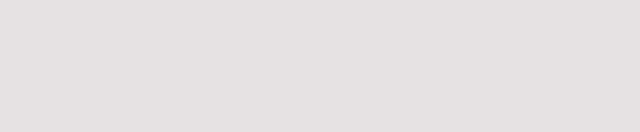
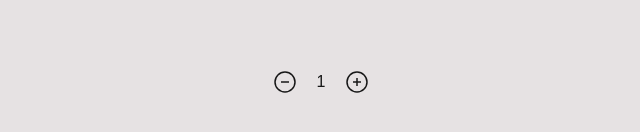
Before and after one commit to AmirZhou/cprg306-assignments, a Next.js app: page /week-4 in a window 1280 px wide. Shown: the part 318-450 px from the top of the page, without its empty margins (319-959 px from the left). Built offline with nearby package versions, Linux system fonts and the light colour scheme.

Commit message:
feat: implements week-4 core function (without animation)

```diff
--- a/app/week-4/new-item.js
+++ b/app/week-4/new-item.js
@@ -1,8 +1,9 @@
 "use client";
 import { useState, useCallback } from "react";
+import { PlusIcon, MinusIcon } from "@/components/Icons";
 
 export default function NewItem() {
-  const { quantity, setQuantity } = useState(1);
+  const [quantity, setQuantity] = useState(1);
 
   const increment = useCallback(() => {
     setQuantity(prev => prev < 20 ? prev + 1 : prev);
@@ -10,13 +11,18 @@ export default function NewItem() {
   }, []);
 
   const decrement = useCallback(() => {
-    setQuantity(prev => prev > 0 ? prev - 1 : prev);
+    setQuantity(prev => prev > 1 ? prev - 1 : prev);
     // eslint-disable-next-line react-hooks/exhaustive-deps
   }, []);
 
-  return <div className="">
-    <span></span>
-    <span>{quantity}</span>
-    <span></span>
-    </div>
+  return (
+    <div className="flex w-24 mx-auto justify-between ">
+      <span>
+        <MinusIcon onClick={decrement} />
+      </span>
+      <span className="w-8 text-center">{quantity}</span>
+      <span>
+        <PlusIcon onClick={increment} />
+      </span>
+    </div>);
 }
--- /dev/null
+++ b/components/Icons/MinusIcon.tsx
@@ -0,0 +1,29 @@
+import React, { useRef } from "react";
+import { cn } from "@/utils/cn";
+
+interface MinusIconProps extends React.ComponentProps<"svg"> {}
+
+export default function MinusIconProps({
+  className,
+  ref,
+  ...props
+}: MinusIconProps) {
+  const svgRef = useRef<SVGSVGElement>(null);
+
+  return (
+    <svg
+      ref={ref || svgRef}
+      className={cn(
+        "stroke-linecap-round stroke-linejoin-round h-6 w-6 stroke-current stroke-[1.5]",
+        className,
+      )}
+      xmlns="http://www.w3.org/2000/svg"
+      fill="none"
+      viewBox="0 0 24 24"
+      {...props}
+    >
+      <circle cx="12" cy="12" r="10"></circle>
+      <line x1="8" y1="12" x2="16" y2="12"></line>
+    </svg>
+  );
+}
--- a/components/Icons/PlusIcon.tsx
+++ b/components/Icons/PlusIcon.tsx
@@ -1,2 +1,39 @@
 import React, { useRef } from "react";
 import { cn } from "@/utils/cn";
+
+// QA: what's the difference between React.ComponentProps and React.ComponentPropsWithoutRef? and React.ComponentPropsWithRef?
+// [Deepseek reply]:
+// ComponentPropsWithRef includes ref prop, ComponentPropsWithoutRef excludes it
+// Since React 19 handles ref as regular prop, ComponentProps<'svg'> is sufficient
+interface PlusIconProps extends React.ComponentProps<"svg"> {}
+
+export default function PlusIcon({ className, ref, ...props }: PlusIconProps) {
+  const svgRef = useRef<SVGSVGElement>(null);
+
+  // [Deepseek note]:
+  // For GSAP animations, you can use either:
+  // 1. Internal ref (svgRef) if animating within the component
+  // 2. Passed ref (ref prop) if parent component will control animations
+
+  return (
+    <svg
+      ref={ref || svgRef} // use passed ref if available
+      className={cn(
+        "stroke-linecap-round stroke-linejoin-round h-6 w-6 stroke-current stroke-[1.5]",
+        className,
+      )}
+      viewBox="0 0 24 24"
+      fill="none"
+      xmlns="http://www.w3.org/2000/svg"
+      {...props}
+    >
+      <circle cx="12" cy="12" r="10" />
+      <line x1="12" y1="8" x2="12" y2="16" />
+      <line x1="8" y1="12" x2="16" y2="12" />
+    </svg>
+  );
+}
+
+// how this works?
+// Deepseek note: Helps with React DevTools debugging
+PlusIcon.displayName = "PlusIcon";
--- /dev/null
+++ b/components/Icons/index.ts
@@ -0,0 +1,2 @@
+export { default as PlusIcon } from "./PlusIcon";
+export { default as MinusIcon } from "./MinusIcon";
--- a/public/output.css
+++ b/public/output.css
@@ -574,6 +574,11 @@ video {
   top: 0px;
 }
 
+.mx-auto {
+  margin-left: auto;
+  margin-right: auto;
+}
+
 .mt-1 {
   margin-top: 0.25rem;
 }
@@ -610,6 +615,10 @@ video {
   height: 100%;
 }
 
+.h-6 {
+  height: 1.5rem;
+}
+
 .min-h-screen {
   min-height: 100vh;
 }
@@ -624,6 +633,34 @@ video {
 
 .w-screen {
   width: 100vw;
+}
+
+.w-6 {
+  width: 1.5rem;
+}
+
+.w-48 {
+  width: 12rem;
+}
+
+.w-12 {
+  width: 3rem;
+}
+
+.w-4 {
+  width: 1rem;
+}
+
+.w-1 {
+  width: 0.25rem;
+}
+
+.w-8 {
+  width: 2rem;
+}
+
+.w-24 {
+  width: 6rem;
 }
 
 .transform {
@@ -656,6 +693,10 @@ video {
 
 .justify-center {
   justify-content: center;
+}
+
+.justify-between {
+  justify-content: space-between;
 }
 
 .gap-1 {
@@ -703,6 +744,14 @@ video {
 .bg-slate-900 {
   --tw-bg-opacity: 1;
   background-color: rgb(15 23 42 / var(--tw-bg-opacity, 1));
+}
+
+.stroke-current {
+  stroke: currentColor;
+}
+
+.stroke-\[1\.5\] {
+  stroke-width: 1.5;
 }
 
 .p-2 {
```
Also changed, not shown: app/week-4/page.js (+5 -4 lines).
